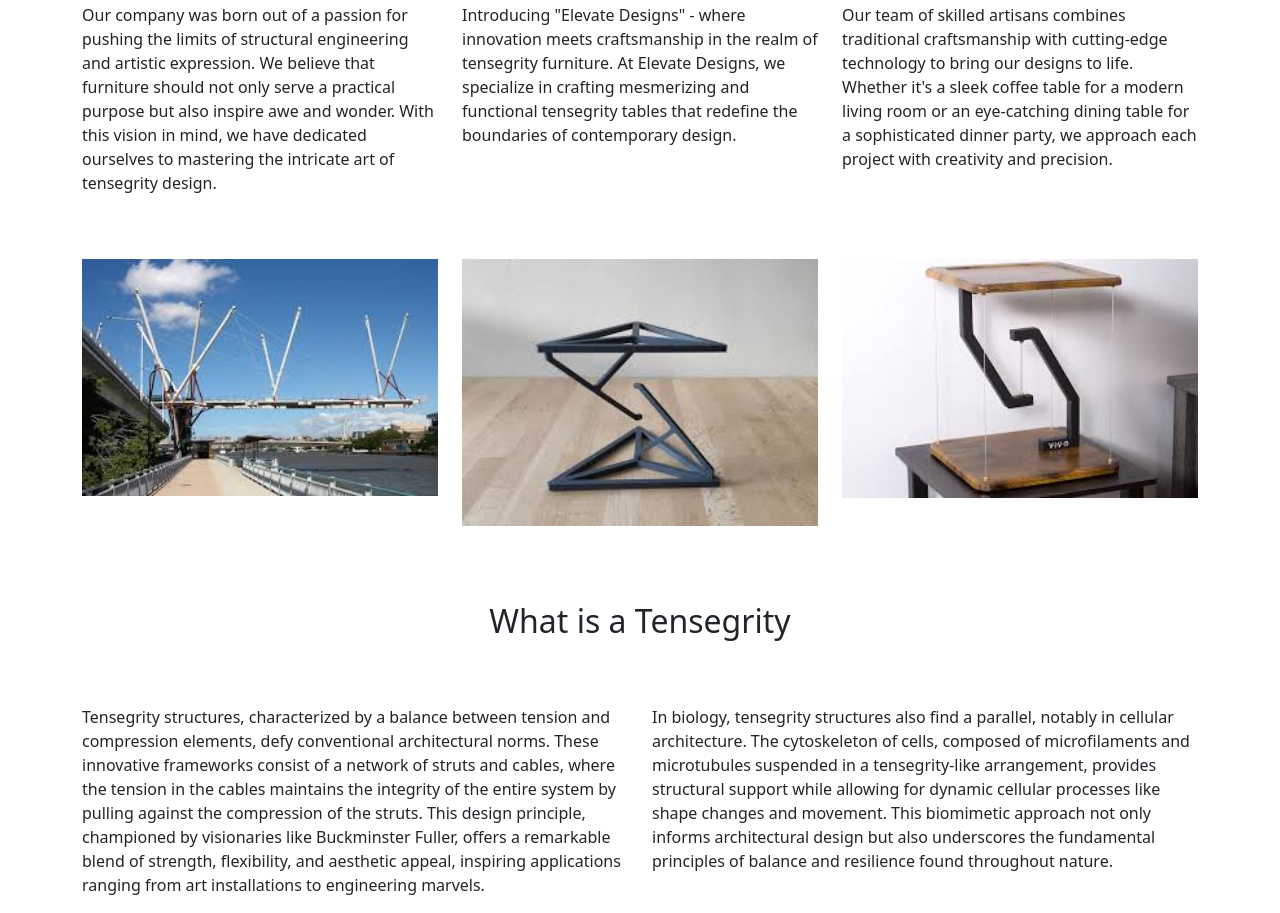
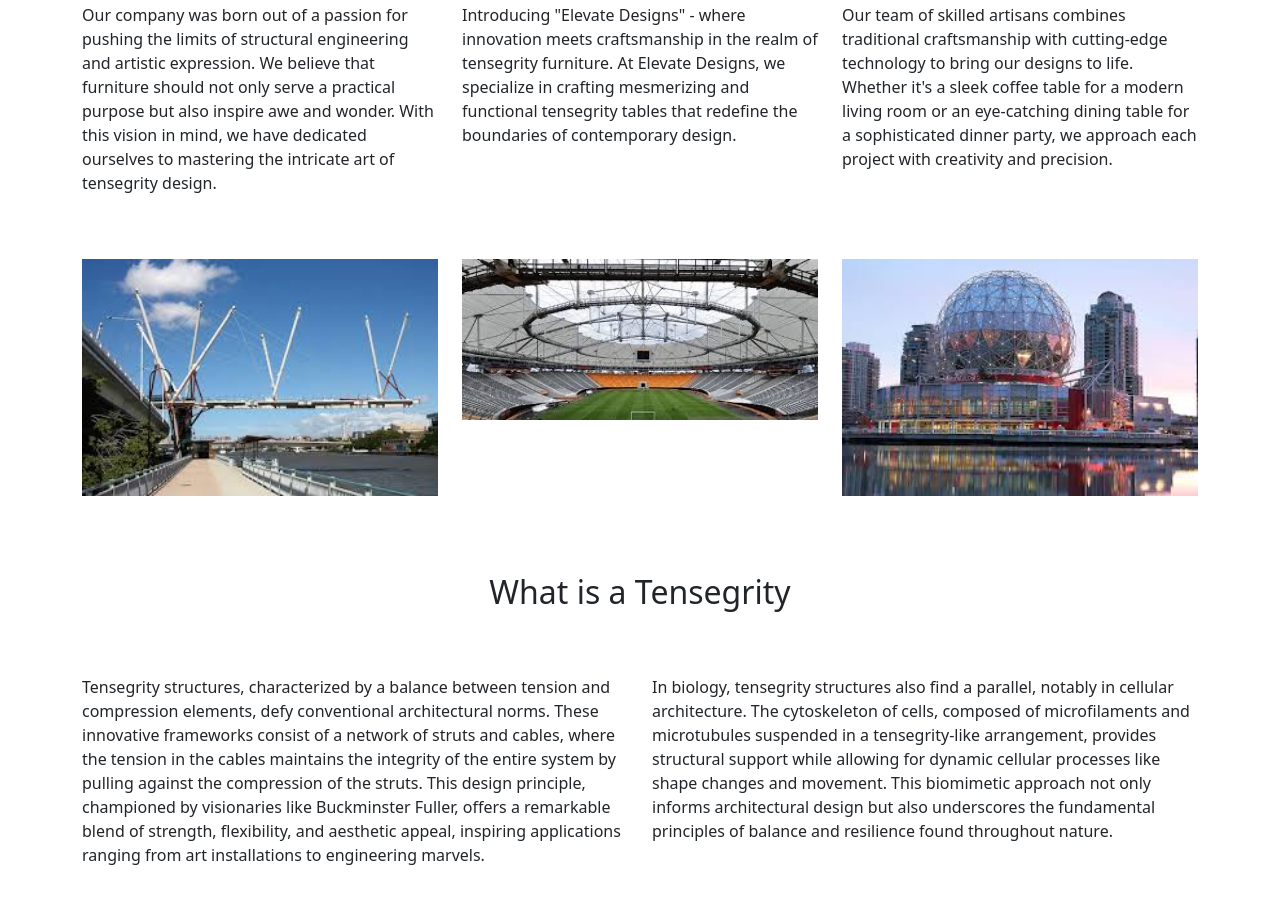
Before and after one commit to IanNduta/capstone-store, a plain HTML site: page index.html in a window 1280 px wide. Shown: the part 657-1570 px from the top of the page. After the commit the page ends 1540 px from the top, so only its background shows below. Drawn offline with nearby package versions, Linux system fonts and the light colour scheme.

Commit message:
fixed the index page images

```diff
--- a/index.html
+++ b/index.html
@@ -89,10 +89,10 @@
                     <img class="img-fluid" src="images/tensegrity1.jpg" alt="a tensegrity bridge" width="120%" height="100%">
                 </div>
                 <div class="col">
-                    <img class="img-fluid" src="images/tensegrity2.jpg" class="rounded mx-auto d-block" alt="a tensegrity bridge" width="120%" height="100%">
+                    <img class="img-fluid" src="images/tensegrity14.jpg" class="rounded mx-auto d-block" alt="a tensegrity bridge" width="120%" height="100%">
                 </div>
                 <div class="col">
-                    <img  class="img-fluid"src="images/tensegrity3.jpg" alt="a tensegrity bridge" width="120%" height="100%">
+                    <img  class="img-fluid"src="images/tensegrity13.jpg" alt="a tensegrity bridge" width="120%" height="100%">
                 </div>
             </div>
         </div>
```
Also changed, not shown: registration.html (+1 -1 lines).
